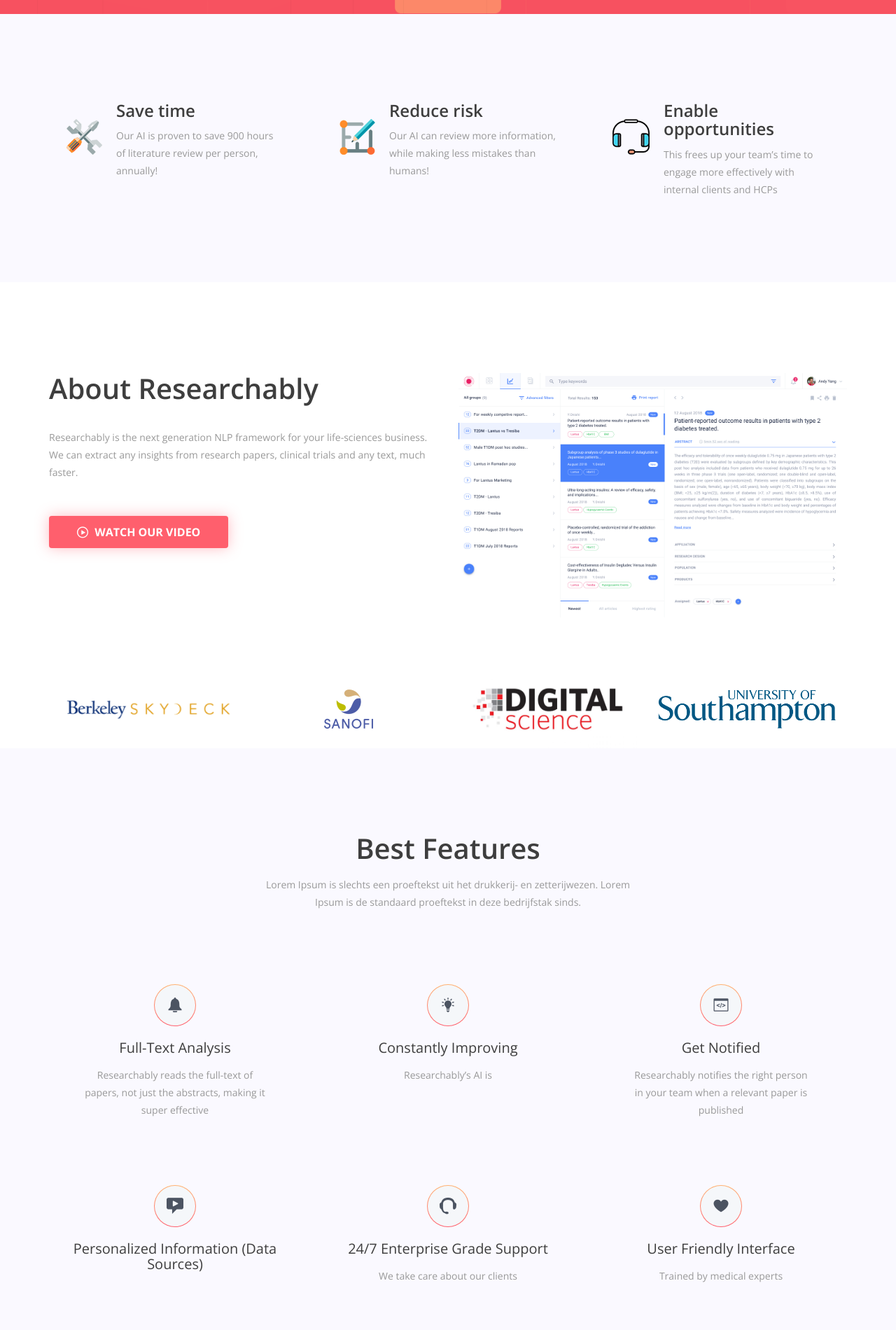
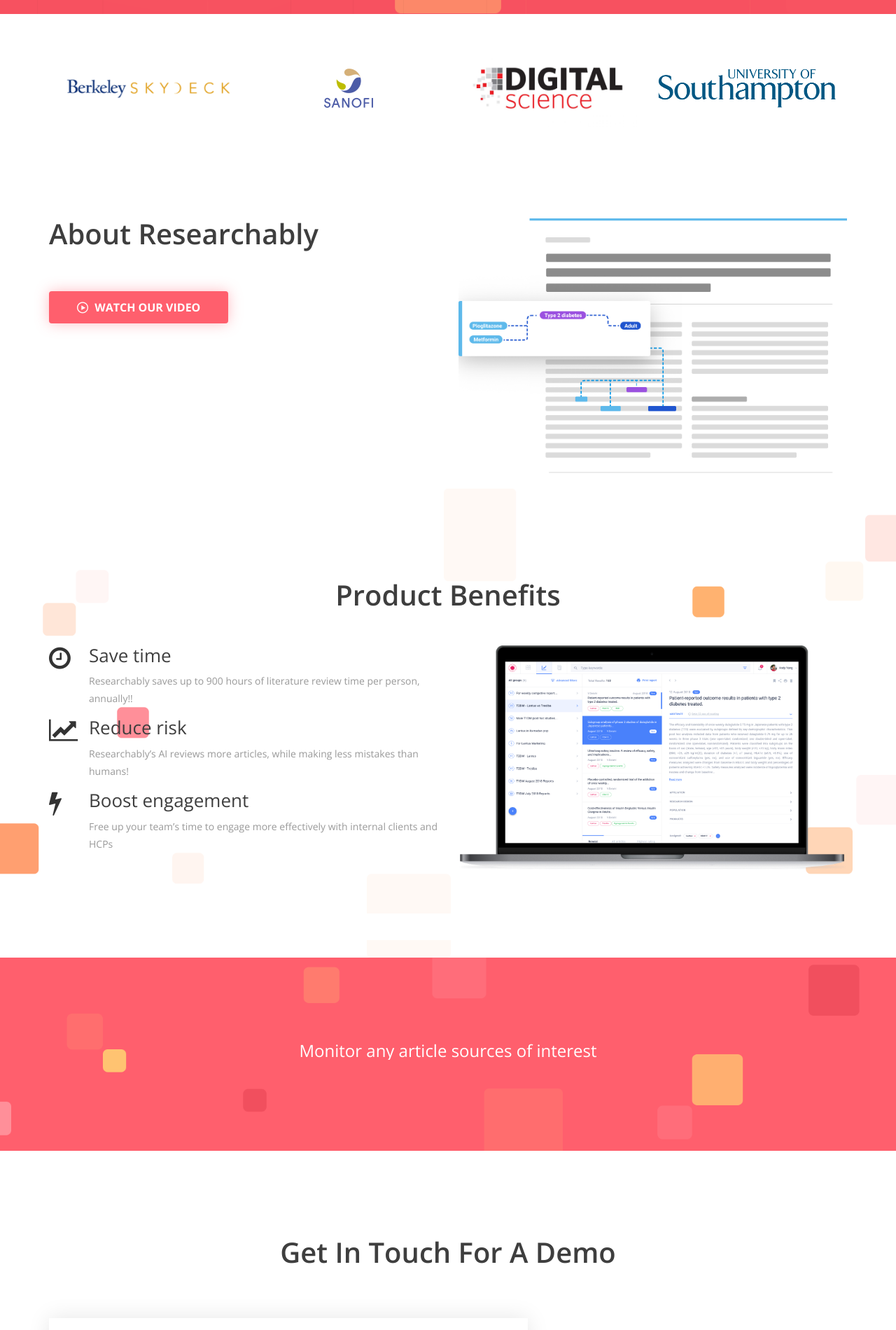
Before and after one commit to Radek-Wawrzyk/Researchably, a website: page src/index.html in a window 1280 px wide. Shown: the part 780-2680 px from the top of the page at 70% size. Drawn offline with nearby package versions, Linux system fonts and the light colour scheme; some packages are replaced by stand-ins of ours; files whose address does not match are found by name.

Commit message:
Edit - Some sections

```diff
--- a/src/edit.css
+++ b/src/edit.css
@@ -25,7 +25,7 @@
   align-items: center;
   justify-content: center;
   flex-wrap: wrap;
-  margin:  75px 0 0 0;
+  margin:  25px 0 0 0;
 }
 .supporters > div {
   display: flex;
@@ -61,3 +61,25 @@
 .copyright-text {
   margin: 15px 0 0 0;
 }
+
+/* Benefits */
+
+
+.benefits-title {
+  margin: 0 0 50px 0;
+}
+.benefits-tile {
+  display: flex;
+}
+.benefits-icon {
+  margin: 0 15px 0 0;
+  font-size: 36px;
+  width: 42px;
+  min-width: 42px;
+}
+
+@media screen and (max-width: 992px) {
+  .benefits-img {
+    margin: 25px 0 0 0;
+  }
+}
--- a/src/index.html
+++ b/src/index.html
@@ -49,10 +49,8 @@
 					<ul class="nav navbar-nav navbar-right">
 						<li class="active"><a href="#slider-area">Home</a></li>
 						<li><a href="#about">About</a></li>
+						<li><a href="#benefits">Benefits</a></li>
 						<li><a href="#features">Features</a></li>
-						<li><a href="#client">Client</a></li>
-						<li><a href="#pricing">Pricing</a></li>
-
 						<li><a class="download-btn" href="#contact">Contact</a></li>
 					</ul>
 				</div>
@@ -67,76 +65,17 @@
 				<div class="row">
 					<div class="col-md-offset-4 col-sm-offset-4 col-md-8">
 						<div class="hero-text mr-ri-l">
-							<h1><strong>Automated</strong> Literature Review</h1>
-							<p>For Medical Affairs & Medical Information Pharmaceutical Teams</p>
-							<a href="#contact" class="hero-btn">Contact US</a>
+							<h1><strong>Automate</strong> you Medical Literature Review</h1>
+							<p>For Medical Affairs & Medical Information Teams</p>
+							<a href="#contact" class="hero-btn">Request a Demo</a>
 						</div>
 					</div>
 				</div>
 			</div>
 		</div>
 	</div>
-	<!-- hero area end -->
-	<!-- service area start -->
-	<section class="service-area gray-bg">
+	<section class="supporters" id="supporters">
 		<div class="container">
-			<div class="row">
-				<div class="col-md-4 col-sm-6">
-					<div class="single-service">
-						<div class="service-icon">
-							<img src="img/icon/service-icon-1.png" alt="">
-						</div>
-						<div class="service-content">
-							<h2>Save time</h2>
-							<p>Our AI is proven to save 900 hours of literature review per person, annually!</p>
-						</div>
-					</div>
-				</div>
-				<div class="col-md-4 col-sm-6">
-					<div class="single-service">
-						<div class="service-icon">
-							<img src="img/icon/service-icon-2.png" alt="">
-						</div>
-						<div class="service-content">
-							<h2>Reduce risk</h2>
-							<p>Our AI can review more information, while making less mistakes than humans!</p>
-						</div>
-					</div>
-				</div>
-				<div class="col-md-4 hidden-sm">
-					<div class="single-service">
-						<div class="service-icon">
-							<img src="img/icon/service-icon-3.png" alt="">
-						</div>
-						<div class="service-content">
-							<h2>Enable opportunities</h2>
-							<p>This frees up your team’s time to engage more effectively with internal clients and HCPs</p>
-						</div>
-					</div>
-				</div>
-			</div>
-		</div>
-	</section>
-	<!-- service area start -->
-	<!-- About area start -->
-	<section id="about" class="about-area pt-130">
-		<div class="container">
-			<div class="row">
-				<div class="col-md-6">
-					<div class="about-content">
-						<h2>About Researchably</h2>
-						<p>Researchably is the next generation NLP framework for your life-sciences business.
-							We can extract any insights from research papers, clinical trials and any text, much faster.</p>
-						<a class="hero-btn video-popup" href="https://www.youtube.com/watch?v=BzMLA8YIgG0"><i class="icofont icofont-play-alt-2"></i>
-							Watch Our Video</a>
-					</div>
-				</div>
-				<div class="col-md-6">
-					<div class="about-img">
-						<img src="img/screen.png" alt="" />
-					</div>
-				</div>
-			</div>
 			<div class="row supporters">
 				<div class="col-md-3 col-sm-12">
 					<img src="img/supporters/logo1.png" alt="" />
@@ -153,192 +92,114 @@
 			</div>
 		</div>
 	</section>
-	<!-- About area End -->
-	<!-- Feature area start -->
-	<section id="features" class="feature-area gray-bg pt-128 pb-70">
+
+	<!-- hero area end -->
+	<!-- About area start -->
+	<section id="about" class="about-area pt-130">
 		<div class="container">
 			<div class="row">
-				<div class="col-md-12 col-sm-12">
-					<div class="section-heading pb-55 text-center">
-						<h2>Best Features</h2>
-						<p>Lorem Ipsum is slechts een proeftekst uit het drukkerij- en zetterijwezen. Lorem Ipsum is de standaard
-							proeftekst in deze bedrijfstak sinds.</p>
+				<div class="col-md-6">
+					<div class="about-content">
+						<h2>About Researchably</h2>
+						<a class="hero-btn video-popup" href="https://www.youtube.com/watch?v=BzMLA8YIgG0"><i class="icofont icofont-play-alt-2"></i>
+							Watch Our Video</a>
+					</div>
+				</div>
+				<div class="col-md-6">
+					<div class="about-img">
+						<img src="img/research-paper.png" alt="Research paper schema" />
 					</div>
 				</div>
 			</div>
+		</div>
+	</section>
+	<!-- About area End -->
+	<!-- Benefits Area start -->
+	<section class=" pt-130 pb-125 bg-1" id="benefits">
+		<div class="container">
+			<h2 class="text-center benefits-title">Product Benefits</h2>
 			<div class="row">
-				<div class="col-md-4 col-sm-6">
-					<div class="awesome-feature text-center">
-						<div class="awesome-feature-icon">
-							<span><i class="icofont icofont-alarm"></i></span>
+				<div class="col-md-6">
+					<div class="benefits-tile">
+						<div class="benefits-icon">
+							<i class="fa fa-clock-o"></i>
 						</div>
-						<div class="awesome-feature-details">
-							<h5>Full-text analysis</h5>
-							<p>Researchably reads the full-text of papers, not just the abstracts, making it super effective</p>
+						<div class="benefits-text">
+							<h3>Save time</h3>
+							<p>Researchably saves up to 900 hours of literature review time per person, annually!!</p>
+						</div>
+					</div>
+					<div class="benefits-tile">
+						<div class="benefits-icon">
+							<i class="fa fa-line-chart"></i>
+						</div>
+						<div class="benefits-text">
+							<h3>Reduce risk</h3>
+							<p>Researchably’s AI reviews more articles, while making less mistakes than humans!</p>
+						</div>
+					</div>
+					<div class="benefits-tile">
+						<div class="benefits-icon">
+							<i class="fa fa-bolt"></i>
+						</div>
+						<div class="benefits-text">
+							<h3>Boost engagement</h3>
+							<p>Free up your team’s time to engage more effectively with internal clients and HCPs</p>
 						</div>
 					</div>
 				</div>
-				<div class="col-md-4 col-sm-6">
-					<div class="awesome-feature text-center">
-						<div class="awesome-feature-icon">
-							<span><i class="icofont icofont-light-bulb"></i></span>
-						</div>
-						<div class="awesome-feature-details">
-							<h5>Constantly Improving</h5>
-							<p>Researchably’s AI is </p>
+				<div class="col-md-6 benefits-img">
+					<img class="img-responsive" src="img/laptop.png" alt="Researchalby screenshot"/>
+				</div>
+			</div>
+		</div>
+	</section>
+	<!-- Benefits End -->
+	<!-- Features Area Start -->
+	<section id="features" class="testimonial-area pt-120 pb-130 bg-4">
+		<div class="container">
+			<div class="row">
+				<div class="testimonial-active owl-carousel">
+					<div class="col-md-12">
+						<div class="testimonial-desc text-center">
+							<h4>Monitor any article sources of interest</h4>
 						</div>
 					</div>
-				</div>
-				<div class="col-md-4 hidden-sm">
-					<div class="awesome-feature text-center">
-						<div class="awesome-feature-icon">
-							<span><i class="icofont icofont-code"></i></span>
-						</div>
-						<div class="awesome-feature-details">
-							<h5>Get notified</h5>
-							<p>Researchably notifies the right person in your team when a relevant paper is published</p>
+					<div class="col-md-12">
+						<div class="testimonial-desc text-center">
+							<h4>Be the first to learn when a relevant article is published</h4>
 						</div>
 					</div>
-				</div>
-			</div>
-			<div class="row">
-				<div class="col-md-4 col-sm-6">
-					<div class="awesome-feature text-center">
-						<div class="awesome-feature-icon">
-							<span><i class="icofont icofont-ui-video-chat"></i></span>
-						</div>
-						<div class="awesome-feature-details">
-							<h5>Personalized information (data sources)</h5>
-							<p></p>
+					<div class="col-md-12">
+						<div class="testimonial-desc text-center">
+							<h4>Automatically distribute articles to relevant HCPs</h4>
 						</div>
 					</div>
-				</div>
-				<div class="col-md-4 col-sm-6">
-					<div class="awesome-feature text-center">
-						<div class="awesome-feature-icon">
-							<span><i class="icofont icofont-ui-head-phone"></i></span>
-						</div>
-						<div class="awesome-feature-details">
-							<h5>24/7 enterprise grade support</h5>
-							<p>We take care about our clients</p>
+					<div class="col-md-12">
+						<div class="testimonial-desc text-center">
+							<h4>Deploy digital medical communications channels!</h4>
 						</div>
 					</div>
-				</div>
-				<div class="col-md-4 hidden-sm">
-					<div class="awesome-feature text-center">
-						<div class="awesome-feature-icon">
-							<span><i class="icofont icofont-heart"></i></span>
-						</div>
-						<div class="awesome-feature-details">
-							<h5>User friendly interface</h5>
-							<p>Trained by medical experts</p>
+					<div class="col-md-12">
+						<div class="testimonial-desc text-center">
+							<h4>Enjoy 24/7 personalized support </h4>
 						</div>
 					</div>
 				</div>
 			</div>
 		</div>
 	</section>
-	<!-- Feature feature area end -->
-	<!-- Testimonial Area Start -->
-	<section id="client" class="testimonial-area pt-120 pb-130 bg-4">
+	<!-- Features Area End -->
+	<!-- Contact Area Start -->
+	<div id="contact" class="contact-area pt-130 pb-130">
 		<div class="container">
 			<div class="row">
-				<div class="testimonial-active owl-carousel">
-					<div class="col-md-12">
-						<div class="testimonial-desc text-center">
-							<p>Mauris pharetra eget turpis at gravida. Praesent diam neque, varius at mi eget, molestie scelerisque eros.
-								Quisque eget nunc et ligula interdum finibus. Nullam id tincidunt metus, </p>
-							<h4>Sathi Bhuiyan</h4>
-						</div>
-					</div>
-					<div class="col-md-12">
-						<div class="testimonial-desc text-center">
-							<p>Mauris pharetra eget turpis at gravida. Praesent diam neque, varius at mi eget, molestie scelerisque eros.
-								Quisque eget nunc et ligula interdum finibus. Nullam id tincidunt metus, </p>
-							<h4>Al Mamun</h4>
-						</div>
-					</div>
-					<div class="col-md-12">
-						<div class="testimonial-desc text-center">
-							<p>Mauris pharetra eget turpis at gravida. Praesent diam neque, varius at mi eget, molestie scelerisque eros.
-								Quisque eget nunc et ligula interdum finibus. Nullam id tincidunt metus, </p>
-							<h4>Salim Rana</h4>
-						</div>
+				<div class="col-md-12">
+					<div class="section-heading pb-55 text-center">
+						<h2>Get in touch for a Demo</h2>
 					</div>
 				</div>
 			</div>
-		</div>
-	</section>
-	<!-- Testimonial Area End -->
-	<!-- How it work start -->
-	<section class="how-work-area pt-130 pb-125 bg-1">
-		<div class="container">
-			<div class="row">
-				<div class="col-sm-12">
-					<div class="section-heading pb-55 text-center">
-						<h2>How it works</h2>
-						<p>Below you have few screenshots from our App</p>
-					</div>
-				</div>
-			</div>
-			<div class="row">
-				<div class="col-md-12 col-xs-12">
-					<img class="img-responsive" src="img/research-paper.png"/>
-				</div>
-			</div>
-		</div>
-	</section>
-	<!-- How it work End -->
-	<!-- fun fact area start -->
-	<section class="funfact-area bg-2 pt-125 pb-130">
-		<div class="container">
-			<div class="row">
-				<div class="col-sm-3">
-					<div class="single-fact text-center">
-						<h2 class="counter">200</h2>
-						<h5>Downloads</h5>
-					</div>
-				</div>
-				<div class="col-sm-3">
-					<div class="single-fact text-center">
-						<h2 class="counter">1000</h2>
-						<h5>Active Installs</h5>
-					</div>
-				</div>
-				<div class="col-sm-3">
-					<div class="single-fact text-center">
-						<h2 class="counter">80</h2>
-						<h5>Happy Clients</h5>
-					</div>
-				</div>
-				<div class="col-sm-3">
-					<div class="single-fact text-center">
-						<h2 class="counter">100</h2>
-						<h5>Total App Rat</h5>
-					</div>
-				</div>
-			</div>
-		</div>
-	</section>
-	<!-- fun fact area end -->
-	<!-- Pricing Plan Area Start -->
-	<section id="pricing" class="pricing-area pt-130 pb-100">
-		<div class="container">
-			<div class="row">
-				<div class="col-sm-12">
-					<div class="section-heading pb-55 text-center">
-						<h2>Pricing Plan</h2>
-						<p>Lorem Ipsum is slechts een proeftekst uit het drukkerij- en zetterijwezen. Lorem Ipsum is de standaard
-							proeftekst in deze bedrijfstak sinds.</p>
-					</div>
-				</div>
-			</div>
-		</div>
-	</section>
-	<!-- Pricing Plan Area End -->
-	<!-- Contact Area Start -->
-	<div id="contact" class="contact-area pt-130 pb-130">
-		<div class="container">
 			<div class="row">
 				<div class="col-md-12">
 					<!-- Contact Form -->
```
Also changed, not shown: src/img/laptop.png (added).
